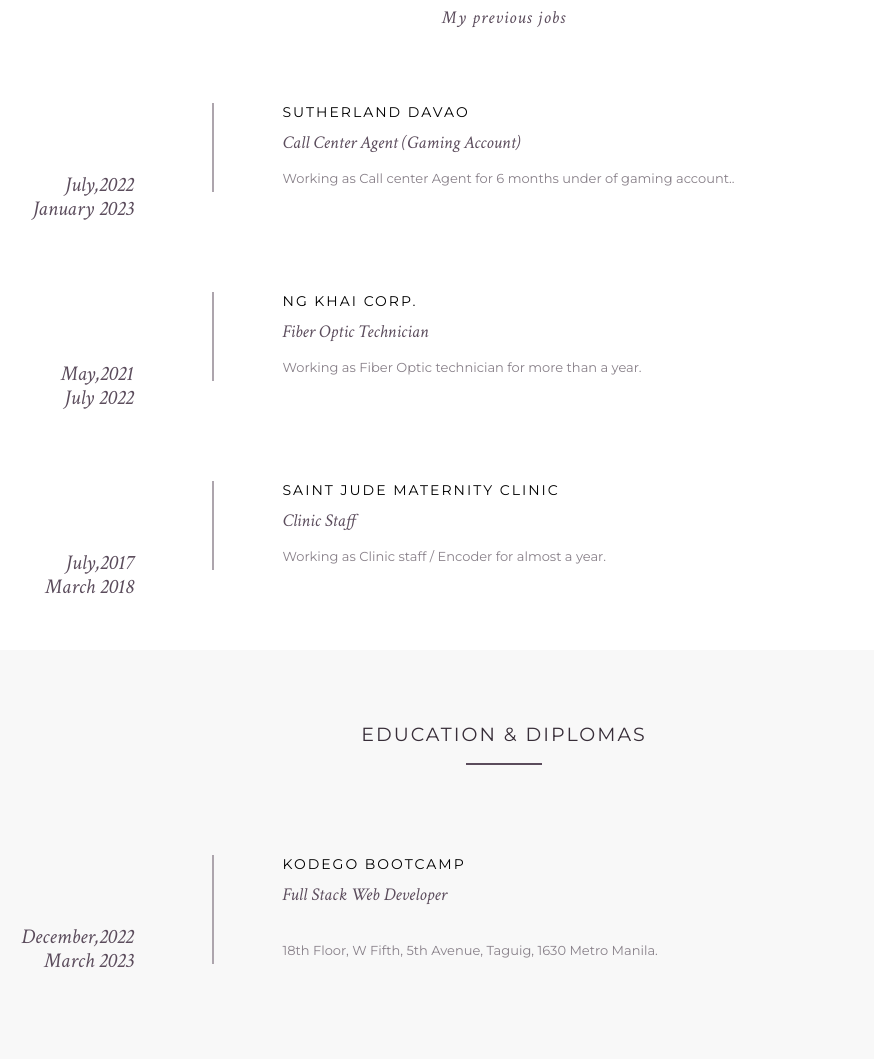
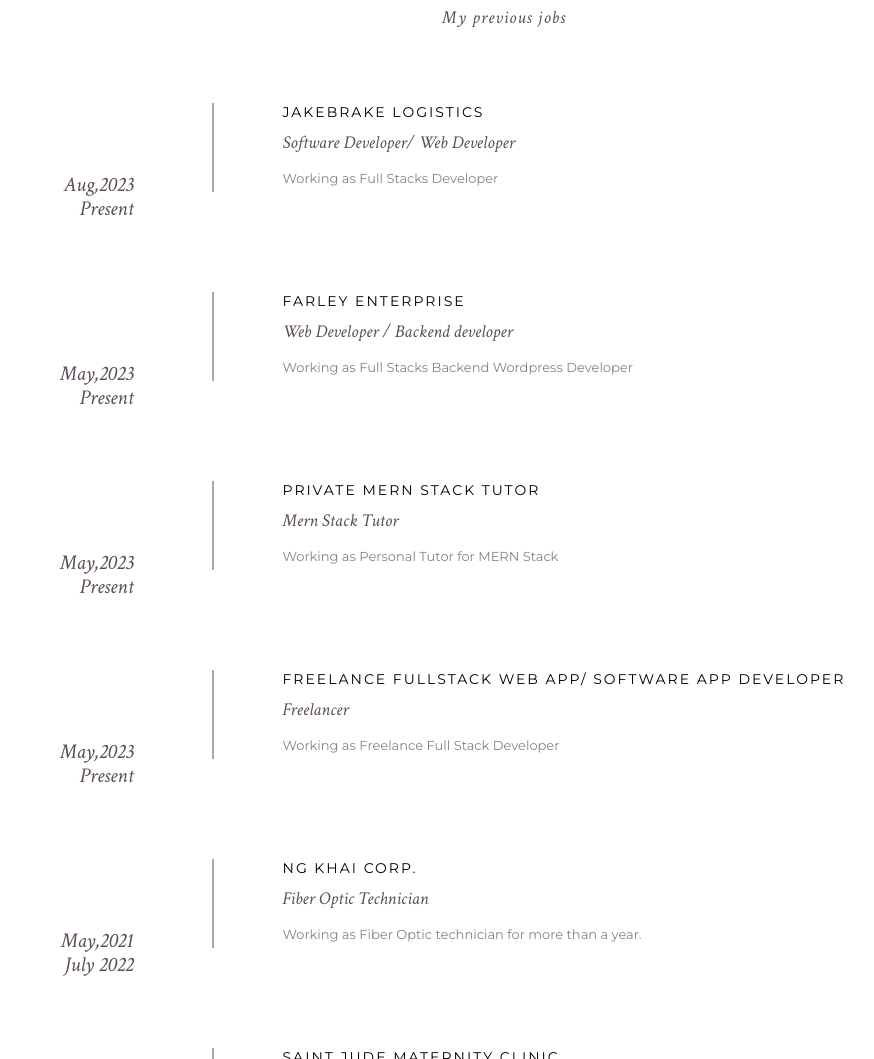
Before and after one commit to feelu10/CarlJamesBerdos, a plain HTML site: page index.html in a window 1280 px wide. Shown: the part 2452-3511 px from the top of the page, without its empty margins (136-1010 px from the left). Drawn offline with nearby package versions, Linux system fonts and the light colour scheme; some packages are replaced by stand-ins of ours; a script that the page names is missing.

Commit message:
Update index.html

```diff
--- a/index.html
+++ b/index.html
@@ -195,13 +195,49 @@
         <div class="row media">
         	<div class="col-xs-12 col-sm-3 col-md-3 col-lg-3">
             	<div class="expertise">
-                	July,2022<br> January 2023
+                	Aug,2023<br> Present
                 </div>
             </div>
         	<div class="expertiesdesc col-xs-12 col-sm-9 col-md-9 col-lg-9">
-            	<h4>Sutherland Davao</h4>
-                <h5>Call Center Agent (Gaming Account)</h5>
-                <p>Working as Call center Agent for 6 months under of gaming account..</p>
+            	<h4>Jakebrake Logistics</h4>
+                <h5>Software Developer/ Web Developer</h5>
+                <p>Working as Full Stacks Developer</p>
+            </Div>
+        </div>
+        <div class="row media">
+        	<div class="col-xs-12 col-sm-3 col-md-3 col-lg-3">
+            	<div class="expertise">
+                	May,2023<br> Present
+                </div>
+            </div>
+        	<div class="expertiesdesc col-xs-12 col-sm-9 col-md-9 col-lg-9">
+            	<h4>Farley Enterprise</h4>
+                <h5>Web Developer / Backend developer</h5>
+                <p>Working as Full Stacks Backend Wordpress Developer</p>
+            </div>
+        </div>
+        <div class="row media">
+        	<div class="col-xs-12 col-sm-3 col-md-3 col-lg-3">
+            	<div class="expertise">
+                	May,2023<br> Present
+                </div>
+            </div>
+        	<div class="expertiesdesc col-xs-12 col-sm-9 col-md-9 col-lg-9">
+            	<h4>Private MERN Stack Tutor</h4>
+                <h5>Mern Stack Tutor</h5>
+                <p>Working as Personal Tutor for MERN Stack</p>
+            </div>
+        </div>
+        <div class="row media">
+        	<div class="col-xs-12 col-sm-3 col-md-3 col-lg-3">
+            	<div class="expertise">
+                	May,2023<br> Present
+                </div>
+            </div>
+        	<div class="expertiesdesc col-xs-12 col-sm-9 col-md-9 col-lg-9">
+            	<h4>Freelance FullStack Web App/ Software App Developer</h4>
+                <h5>Freelancer</h5>
+                <p>Working as Freelance Full Stack Developer</p>
             </div>
         </div>
         <div class="row media">
```
